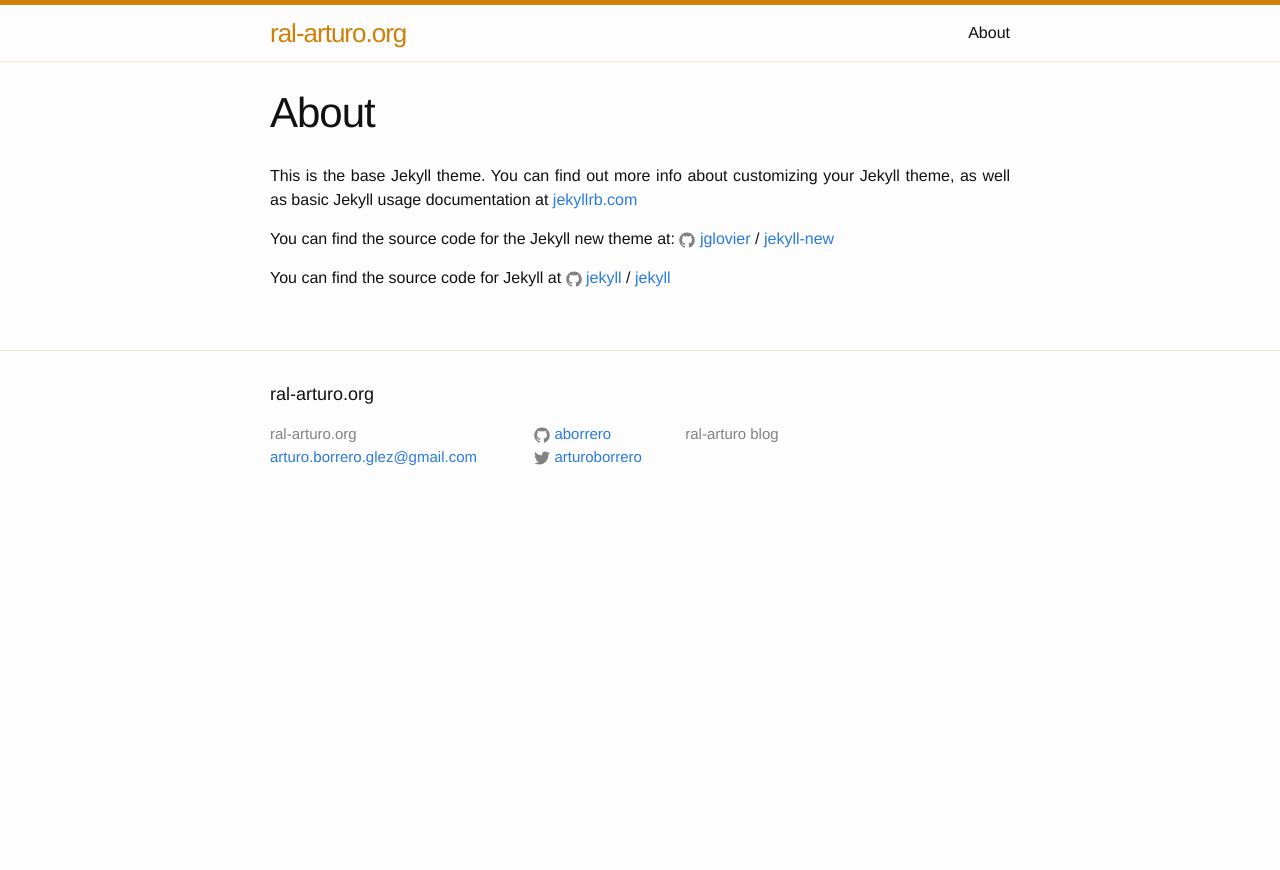
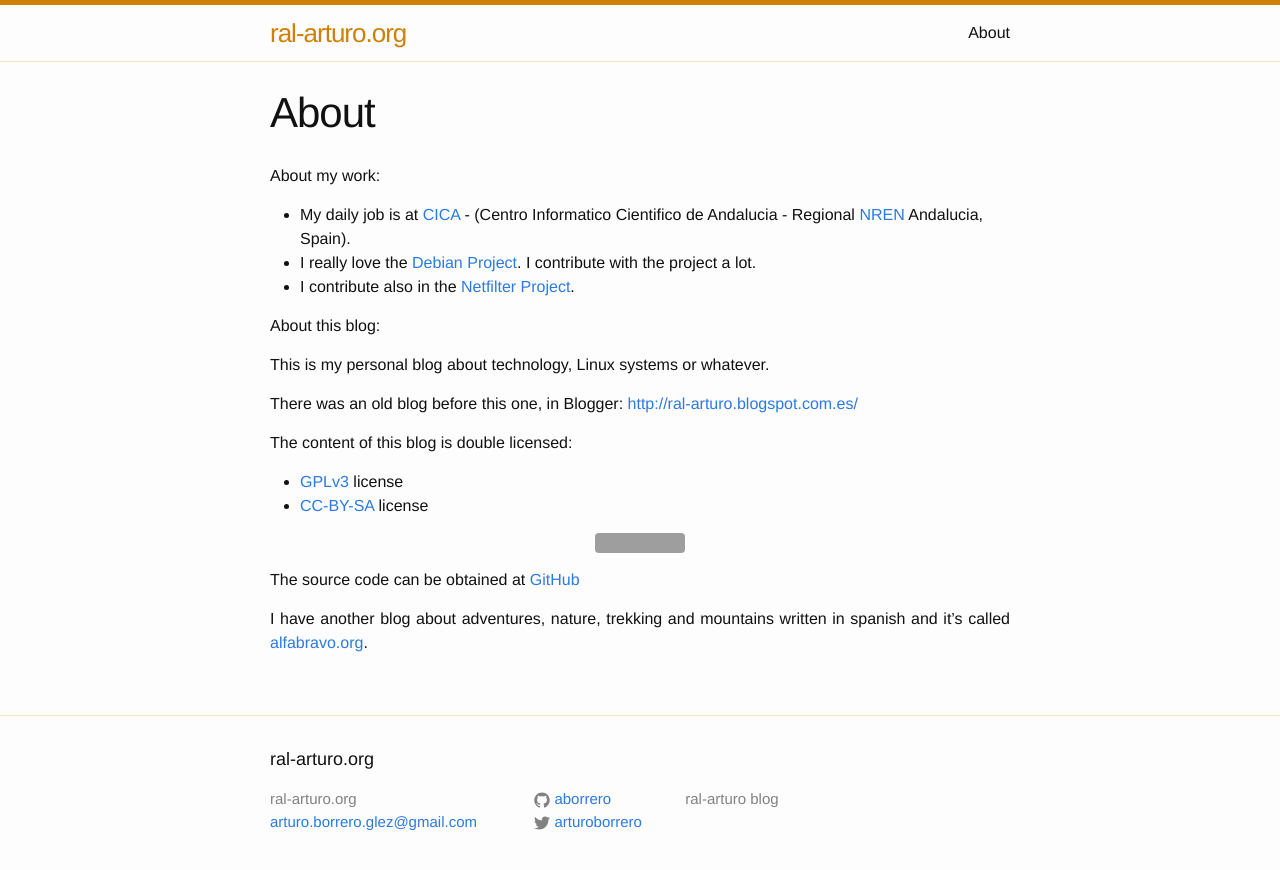
Before and after one commit to aborrero/ral-arturo.org, a Jekyll site: the page built from about.md, in a window 1280 px wide. Shown: the top 870 px of the page. Built offline with Jekyll 4.4.1, drawn with Linux system fonts in a browser that asks for light colours; grey boxes are pictures that could not be loaded.

Commit message:
about.md: include content
The content of the about page was still in the default provided by jekyll.
Let's update it now.

Signed-off-by: Arturo Borrero Gonzalez <arturo.borrero.glez@gmail.com>

```diff
--- a/about.md
+++ b/about.md
@@ -4,12 +4,38 @@
 permalink: /about/
 ---
 
-This is the base Jekyll theme. You can find out more info about customizing your Jekyll theme, as well as basic Jekyll usage documentation at [jekyllrb.com](http://jekyllrb.com/)
+About my work:
 
-You can find the source code for the Jekyll new theme at:
-{% include icon-github.html username="jglovier" %} /
-[jekyll-new](https://github.com/jglovier/jekyll-new)
+ * My daily job is at [CICA][cica] - (Centro Informatico Cientifico de
+   Andalucia - Regional [NREN][nren] Andalucia, Spain).
+ * I really love the [Debian Project][debian]. I contribute with the project
+   a lot.
+ * I contribute also in the [Netfilter Project][netfilter].
 
-You can find the source code for Jekyll at
-{% include icon-github.html username="jekyll" %} /
-[jekyll](https://github.com/jekyll/jekyll)
+About this blog:
+
+This is my personal blog about technology, Linux systems or whatever.
+
+There was an old blog before this one, in Blogger:
+ [http://ral-arturo.blogspot.com.es/][ral-arturo-blogger]
+
+The content of this blog is double licensed:
+
+* [GPLv3](http://www.gnu.org/licenses/gpl-3.0.html) license
+* [CC-BY-SA](http://creativecommons.org/licenses/by-sa/4.0) license
+
+![CC-BY-SA](https://i.creativecommons.org/l/by-sa/4.0/80x15.png)
+
+The source code can be obtained at [GitHub][github]
+
+I have another blog about adventures, nature, trekking and
+mountains written in spanish and it's called [alfabravo.org][alfabravo].
+
+
+[cica]:				https://www.cica.es
+[nren]:				https://en.wikipedia.org/wiki/National_research_and_education_network
+[debian]:			https://www.debian.org
+[netfilter]:			http://www.netfilter.org/
+[ral-arturo-blogger]:		http://ral-arturo.blogspot.com.es/
+[github]:			https://github.com/aborrero/ral-arturo.org
+[alfabravo]:			http://alfabravo.org
```
